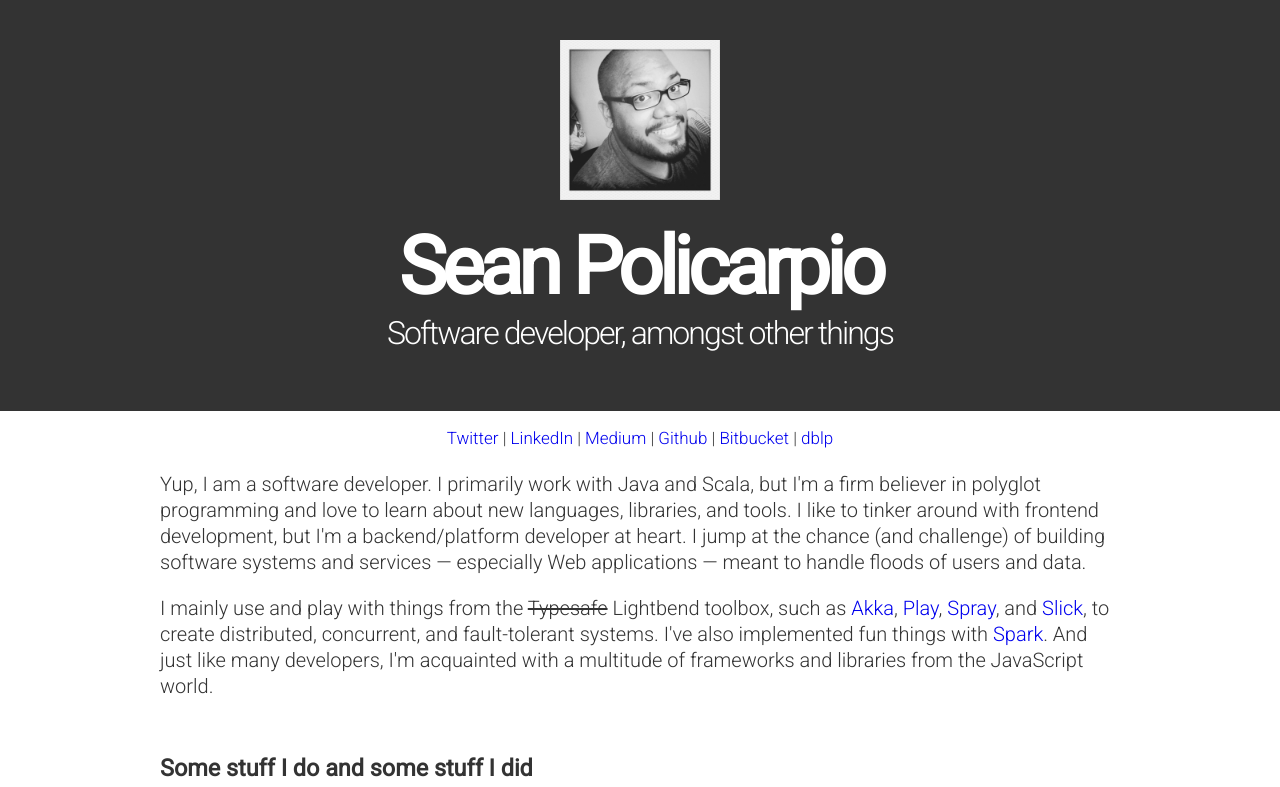
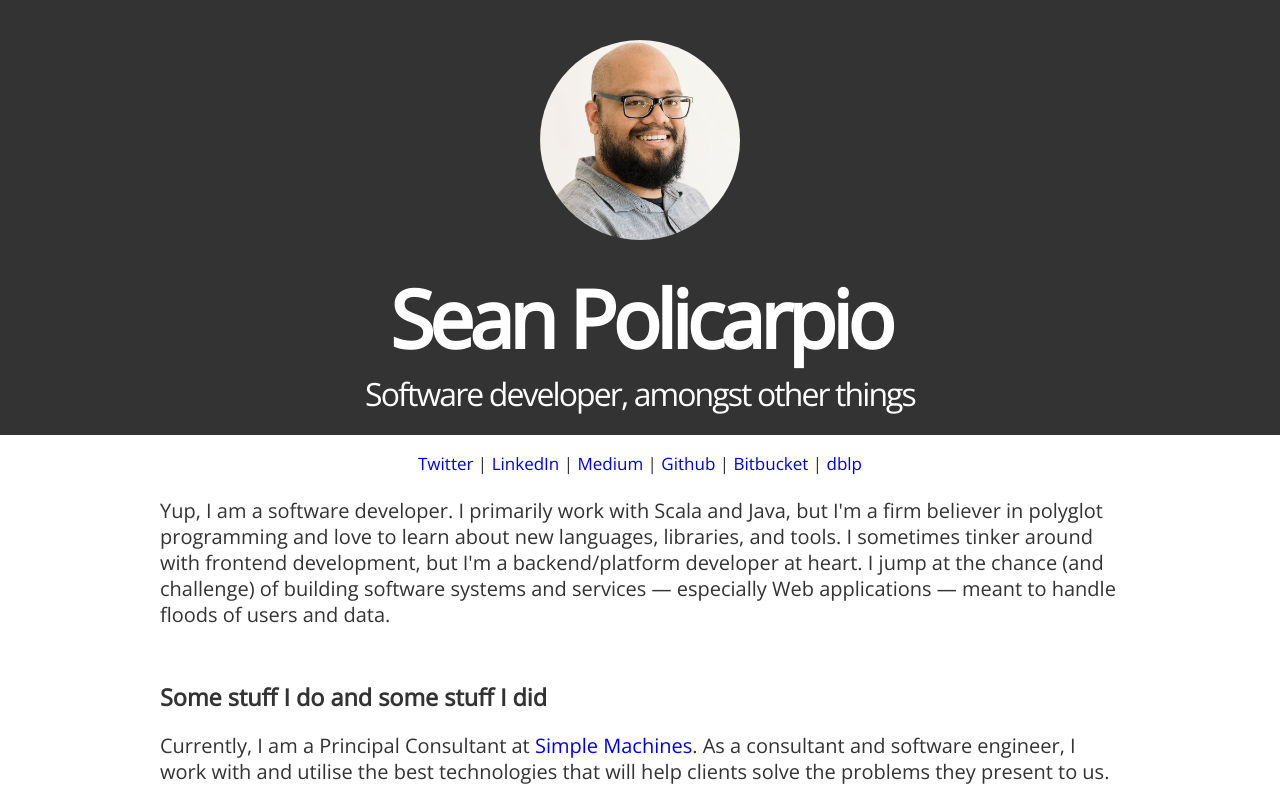
Before and after one commit to kdrakon/kdrakon.github.io, a plain HTML site: page index.html in a window 1280 px wide. Shown: the top 787 px of the page. Drawn offline with nearby package versions, Linux system fonts and the light colour scheme.

Commit message:
website update

```diff
--- a/index.html
+++ b/index.html
@@ -16,7 +16,7 @@
 
         <script src="jquery-1.11.2.min.js"></script>
         <script src="policarpio.js"></script>
-        <link href='http://fonts.googleapis.com/css?family=Roboto:400,300' rel='stylesheet' type='text/css'>
+        <link href="https://fonts.googleapis.com/css?family=Open+Sans:300,300i" rel="stylesheet">
         <link rel="stylesheet" type="text/css" href="style.css">
     </head>
 
@@ -24,8 +24,8 @@
         <header>
             <div class="header-banner">
                 <div class="uber-title">
-                    <img id="profile-image" src="profile.jpg"/><br>
-                    Sean Policarpio
+                    <img id="profile-image" src="profile.png"/>
+                    <div>Sean Policarpio</div>
                 </div>
                 <div class="uber-subtitle">Software developer, amongst other things</div>
             </div>
@@ -51,18 +51,16 @@
         <article>
 
             <section>
-                Yup, I am a software developer. I primarily work with Java and Scala, but I'm a firm believer in polyglot programming and love to learn about new languages, libraries, and tools. I like to tinker around with frontend development, but I'm a backend/platform developer at heart. I jump at the chance (and challenge) of building software systems and services &mdash; especially Web applications &mdash; meant to handle floods of users and data.<p>
-
-                I mainly use and play with things from the <del>Typesafe</del> Lightbend toolbox, such as <a href="http://akka.io">Akka</a>, <a href="http://www.playframework.com/">Play</a>, <a href="http://spray.io">Spray</a>, and <a href="http://slick.typesafe.com">Slick</a>, to create distributed, concurrent, and fault-tolerant systems. I've also implemented fun things with <a href="http://spark.apache.org/">Spark</a>. And just like many developers, I'm acquainted with a multitude of frameworks and libraries from the JavaScript world.
+                Yup, I am a software developer. I primarily work with Scala and Java, but I'm a firm believer in polyglot programming and love to learn about new languages, libraries, and tools. I sometimes tinker around with frontend development, but I'm a backend/platform developer at heart. I jump at the chance (and challenge) of building software systems and services &mdash; especially Web applications &mdash; meant to handle floods of users and data.<p>
             </section>
 
             <section>
                 <h3>Some stuff I do and some stuff I did</h3>
-                Currently, I am a Principal Consultant at <a href="http://simplemachines.com.au">Simple Machines</a>. As a consultant and software engineer, I work with and utilise the best technologies that will help clients solve the problems they present to us. I mainly do cool and fun stuff with Scala, Akka, and Play, as well as other trusted tools, frameworks, and services from the world of backend development &mdash; including Java and its multitude of libraries; and cloud computing with Amazon Web Services. We're also always actively working on frontend development (JavaScript, HTML, etc.), mobile development (iOS, Android) and general software tooling projects.<p>
+                Currently, I am a Principal Consultant at <a href="http://simplemachines.com.au">Simple Machines</a>. As a consultant and software engineer, I work with and utilise the best technologies that will help clients solve the problems they present to us. I mainly do cool and fun stuff with Scala and it's multitude of open-source libraries and frameworks. Almost everything we build is cloud-based using platforms like Amazon Web Services and environments like Docker. And in a world of big and streaming data, we also utilise platforms like Kafka as backbones for our fault-tolerant and distributed applications.<p>
 
                 Previously, I was a Platform Software Engineer at <a href="http://bibliocommons.com">BiblioCommons</a>. I did stuff with Java &mdash; mainly building and maintaining Web applications and Servlet-based software (deployed mainly in Tomcat) &mdash; with a mix of other stuff (Gradle, Hibernate, Spring (DI, MVC), Google Guice and Guava, Ehcache, Memcached, ActiveMQ, Jersey, RestEasy, Hystrix, RxJava, a scattering of Apache libraries, <i>and the list goes on</i>...). I also occasionally did some stuff with Ruby on Rails, JRuby, and JavaScript.<p>
 
-                Before that, I was a postdoc at the National University of Ireland, Galway where I did stuff with Java (Hadoop, <a href="https://mahout.apache.org/">Mahout</a>, <a href="https://storm.incubator.apache.org/">Storm</a>, Jetty, <a href="http://www.openrdf.org/">OpenRDF</a>), JavaScript (Node.js, Backbone.js, JQuery, Three.js), SPARQL, and HTML. There was also a sprinkle of Python here and there.<p>
+                Before that, I was a postdoc at the <a href="http://www.nuigalway.ie/">National University of Ireland</a>, Galway where I did stuff with Java (Hadoop, Mahout, Storm, Jetty, OpenRDF), JavaScript (Node.js, Backbone.js, JQuery, Three.js), SPARQL, and HTML. There was also a sprinkle of Python here and there.<p>
 
                 And before that, I studied and researched applications of logic programming &mdash; specifically <a href="http://en.wikipedia.org/wiki/Answer_set_programming">answer set programming</a> &mdash; in conjunction with theories in access control and information security (in particular with XML documents).<p>
 
--- a/style.css
+++ b/style.css
@@ -1,6 +1,6 @@
 
 body {
-    font-family: 'Roboto', sans-serif;
+    font-family: 'Open Sans', sans-serif;
     color: #333;
     margin: 0;
     padding: 0;
@@ -20,7 +20,7 @@ a {
 
 header {
     width: 100%;
-    height: 20em;
+    height: 21em;
     padding-top: 0.5em;
     padding-bottom: 1em;
     color: white;
@@ -45,7 +45,8 @@ header {
 }
 
 #profile-image {
-    max-height: 2em;
+    max-height: 2.5em;
+    border-radius: 50%;
 }
 
 div.header-banner {
```
Also changed, not shown: profile.png (added).
